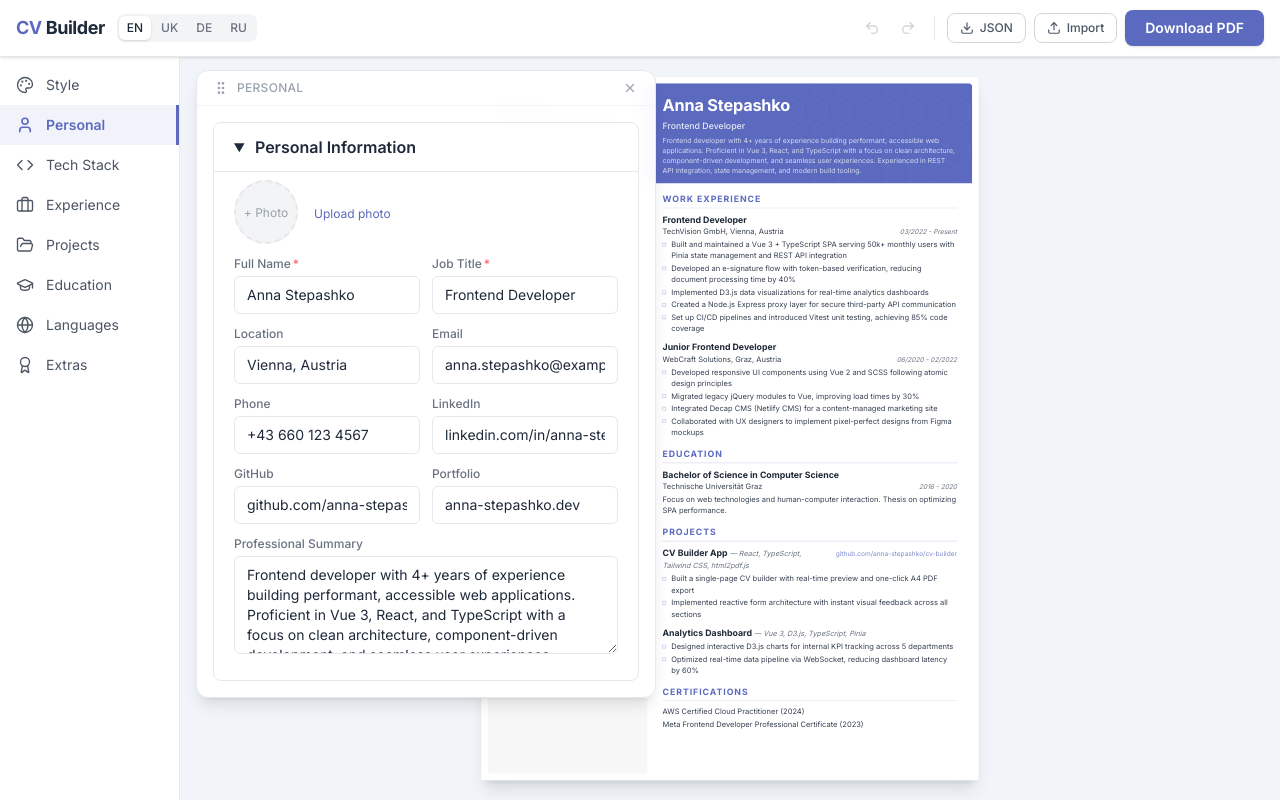
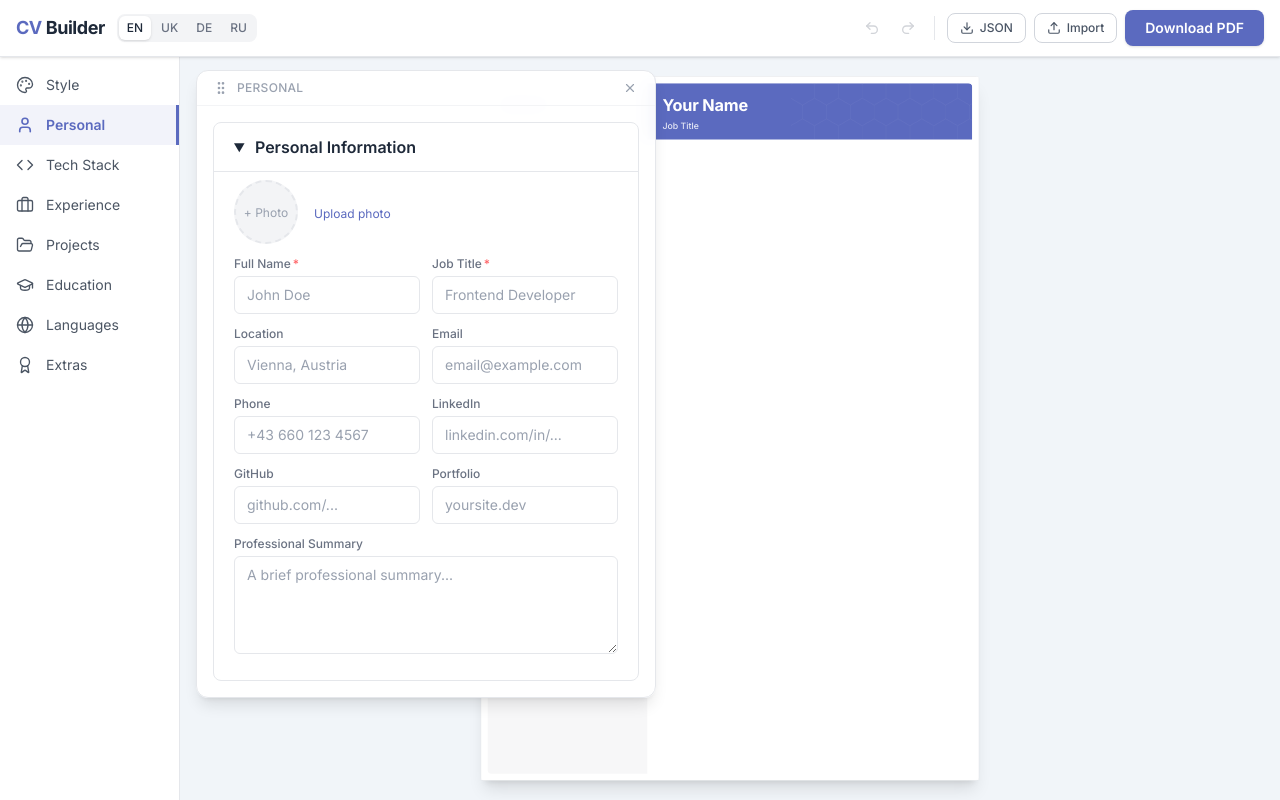
Before and after one commit to xandzia/cv-builder, a React (Vite) app: page / in a window 1280 px wide. Built offline with nearby package versions, Linux system fonts and the light colour scheme.

Commit message:
Remove pre-filled default CV data, start with blank form
Clear all personal info, experience, projects, skills, and
education defaults so the app starts with an empty CV.

```diff
--- a/src/data/defaultCV.ts
+++ b/src/data/defaultCV.ts
@@ -6,136 +6,29 @@ const uid = () => String(++idCounter)
 export const defaultCV: CVData = {
   personal: {
     photo: '',
-    fullName: 'Anna Stepashko',
-    jobTitle: 'Frontend Developer',
-    location: 'Vienna, Austria',
-    email: 'anna.stepashko@example.com',
-    phone: '+43 660 123 4567',
-    linkedin: 'linkedin.com/in/anna-stepashko',
-    github: 'github.com/anna-stepashko',
-    portfolio: 'anna-stepashko.dev',
-    summary:
-      'Frontend developer with 4+ years of experience building performant, accessible web applications. Proficient in Vue 3, React, and TypeScript with a focus on clean architecture, component-driven development, and seamless user experiences. Experienced in REST API integration, state management, and modern build tooling.',
+    fullName: '',
+    jobTitle: '',
+    location: '',
+    email: '',
+    phone: '',
+    linkedin: '',
+    github: '',
+    portfolio: '',
+    summary: '',
   },
-  skillGroups: [
-    {
-      label: 'Frontend',
-      skills: [
-        'Vue 3',
-        'React',
-        'TypeScript',
-        'JavaScript (ES6+)',
-        'HTML5',
-        'CSS3 / SCSS',
-        'Tailwind CSS',
-      ],
-    },
-    {
-      label: 'State & Data',
-      skills: [
-        'Pinia',
-        'Vuex',
-        'REST API',
-        'Async Data Handling',
-      ],
-    },
-    {
-      label: 'Backend & Integration',
-      skills: [
-        'Node.js (Express)',
-        'API Integration',
-        'E-signature Workflows',
-        'Token-based Auth',
-      ],
-    },
-    {
-      label: 'Tools & Other',
-      skills: [
-        'Git',
-        'Vite',
-        'Webpack',
-        'D3.js',
-        'Decap CMS',
-        'Vitest / Jest',
-      ],
-    },
-  ],
-  experience: [
-    {
-      id: uid(),
-      position: 'Frontend Developer',
-      company: 'TechVision GmbH',
-      location: 'Vienna, Austria',
-      startDate: '2022-03',
-      endDate: '',
-      isCurrent: true,
-      bullets: [
-        'Built and maintained a Vue 3 + TypeScript SPA serving 50k+ monthly users with Pinia state management and REST API integration',
-        'Developed an e-signature flow with token-based verification, reducing document processing time by 40%',
-        'Implemented D3.js data visualizations for real-time analytics dashboards',
-        'Created a Node.js Express proxy layer for secure third-party API communication',
-        'Set up CI/CD pipelines and introduced Vitest unit testing, achieving 85% code coverage',
-      ],
-    },
-    {
-      id: uid(),
-      position: 'Junior Frontend Developer',
-      company: 'WebCraft Solutions',
-      location: 'Graz, Austria',
-      startDate: '2020-06',
-      endDate: '2022-02',
-      isCurrent: false,
-      bullets: [
-        'Developed responsive UI components using Vue 2 and SCSS following atomic design principles',
-        'Migrated legacy jQuery modules to Vue, improving load times by 30%',
-        'Integrated Decap CMS (Netlify CMS) for a content-managed marketing site',
-        'Collaborated with UX designers to implement pixel-perfect designs from Figma mockups',
-      ],
-    },
-  ],
-  projects: [
-    {
-      id: uid(),
-      name: 'CV Builder App',
-      techStack: 'React, TypeScript, Tailwind CSS, html2pdf.js',
-      link: 'github.com/anna-stepashko/cv-builder',
-      bullets: [
-        'Built a single-page CV builder with real-time preview and one-click A4 PDF export',
-        'Implemented reactive form architecture with instant visual feedback across all sections',
-      ],
-    },
-    {
-      id: uid(),
-      name: 'Analytics Dashboard',
-      techStack: 'Vue 3, D3.js, TypeScript, Pinia',
-      link: '',
-      bullets: [
-        'Designed interactive D3.js charts for internal KPI tracking across 5 departments',
-        'Optimized real-time data pipeline via WebSocket, reducing dashboard latency by 60%',
-      ],
-    },
-  ],
+  skillGroups: [],
+  experience: [],
+  projects: [],
   education: {
-    degree: 'Bachelor of Science in Computer Science',
-    institution: 'Technische Universität Graz',
-    startDate: '2016',
-    endDate: '2020',
-    description:
-      'Focus on web technologies and human-computer interaction. Thesis on optimizing SPA performance.',
+    degree: '',
+    institution: '',
+    startDate: '',
+    endDate: '',
+    description: '',
   },
   languages: [
-    { id: uid(), language: 'Ukrainian', level: 'Native' },
-    { id: uid(), language: 'English', level: 'Fluent (C1)' },
-    { id: uid(), language: 'German', level: 'Professional (B2)' },
+    { id: uid(), language: '', level: '' },
   ],
-  certifications: [
-    'AWS Certified Cloud Practitioner (2024)',
-    'Meta Frontend Developer Professional Certificate (2023)',
-  ],
-  interests: [
-    'Open-source contribution',
-    'Tech meetups & conferences',
-    'Hiking in the Alps',
-    'Photography',
-  ],
+  certifications: [],
+  interests: [],
 }
```
Also changed, not shown: 2 other files (tests, documents, lock files or other folders).
